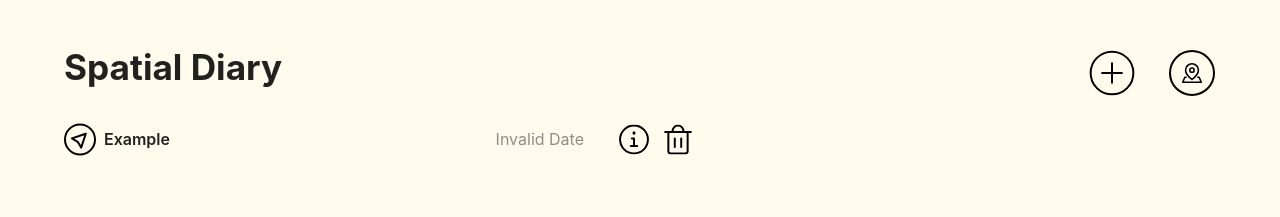
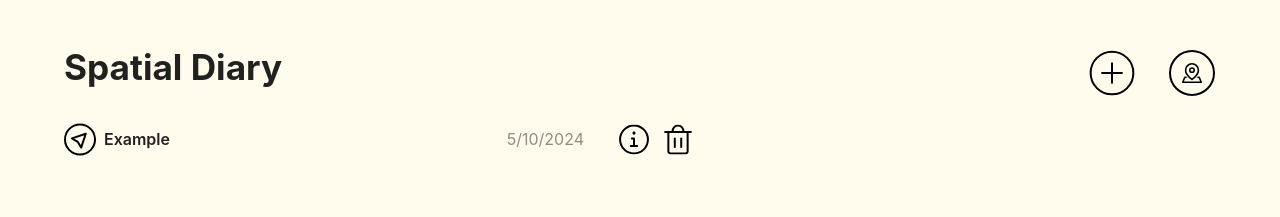
Before and after one commit to Joyceyyzheng/spatial-diary, a React (Vite) app: page / in a window 1280 px wide. Shown: the top 217 px of the page. Built offline with nearby package versions, Linux system fonts and the light colour scheme; the HTML template or start-up script is replaced by a standard one; what @react-three/xr would draw is missing.

Commit message:
icon update

```diff
--- a/index.html
+++ b/index.html
@@ -2,7 +2,7 @@
 <html lang="en">
   <head>
     <meta charset="UTF-8" />
-    <link rel="icon" type="image/svg+xml" href="/vite.svg" />
+    <link rel="icon" type="image/svg+xml" href="/favicon.svg" />
     <meta name="viewport" content="width=device-width, initial-scale=1.0" />
     <title>Spatial Diary</title>
   </head>
--- a/src/components/Home.tsx
+++ b/src/components/Home.tsx
@@ -242,7 +242,7 @@
                   {scene.name}
                 </div>
                 <div className="list-info-time  flex flex-row items-center  ">
-                  {new Date(parseInt(scene.id)).toLocaleDateString()}{" "}
+                  {new Date(2024, 4, 10).toLocaleDateString()}{" "}
                 </div>
               </div>
               <div className="mx-2 flex gap-2 button-container">
```
Also changed, not shown: public/favicon.svg (added).
